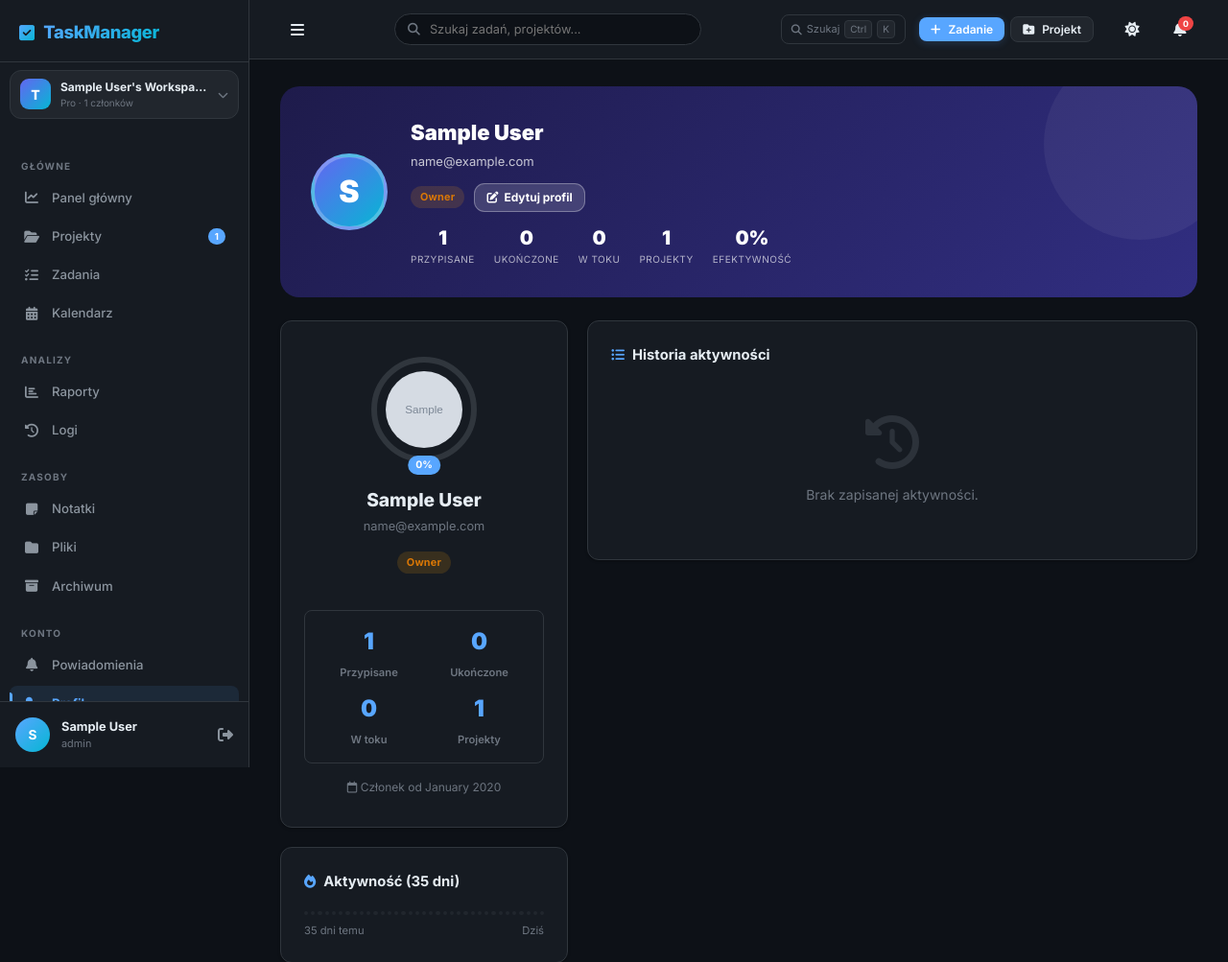
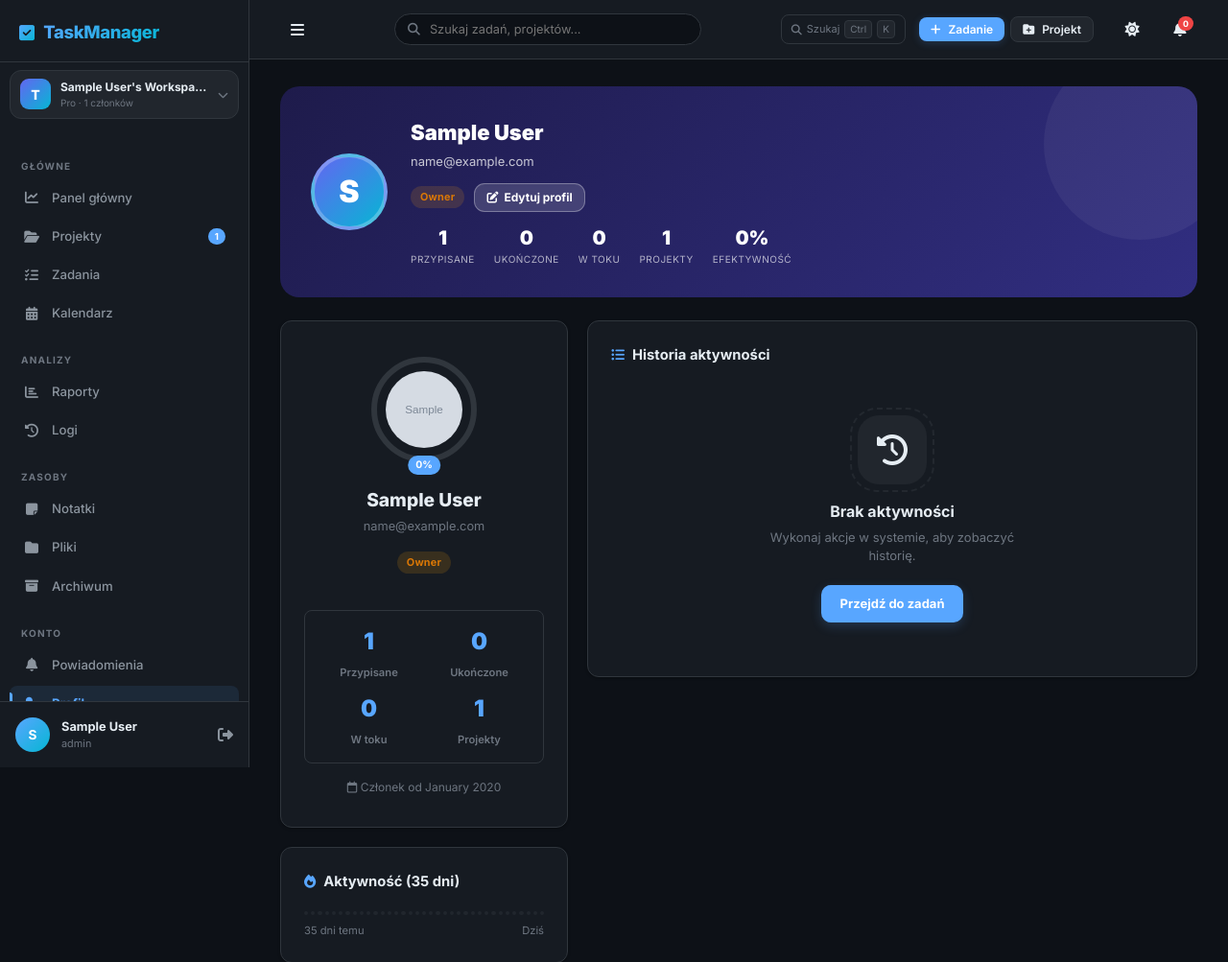
Before and after one commit to a62152253-ctrl/xcom, a PHP site: page /pages/profile.php in a window 1280 px wide. Shown: the top 1003 px of the page at 96% size. Run offline with PHP 8.4, Linux system fonts and the light colour scheme; the visitor is signed in with stand-in values (Sample User, id 1); tables that the repository leaves empty hold one stand-in row (values such as "Sample post"); grey boxes marked "Sample" are stand-in pictures; data that the repository does not hold is empty.

Commit message:
Fix forgot password TODO and upgrade empty states
Implemented password reset email sending in forgot-password.php and upgraded basic empty states to premium versions with CTA in profile, files, and search pages.

Co-authored-by: a62152253-ctrl <238953350+a62152253-ctrl@users.noreply.github.com>

```diff
--- a/auth/forgot-password.php
+++ b/auth/forgot-password.php
@@ -3,6 +3,7 @@
 require_once __DIR__ . '/../includes/session.php';
 require_once __DIR__ . '/../includes/functions.php';
 require_once __DIR__ . '/../config/database.php';
+require_once __DIR__ . '/../config/env.php';
 
 start_secure_session();
 
@@ -44,8 +45,7 @@ if ($_SERVER['REQUEST_METHOD'] === 'POST') {
                     $stmt_update = $db->prepare("UPDATE users SET password_reset_token = ?, password_reset_expires = ? WHERE id = ?");
                     $stmt_update->execute([$reset_token, $expires_at, $user['id']]);
 
-                    // TODO: Send email with reset link
-                    // send_email($email, 'Reset hasła', "Kliknij: /auth/forgot-password.php?step=reset&token=$reset_token");
+                    send_email($email, 'Reset hasła', "Kliknij w ten link, aby zresetować hasło: " . env('APP_URL') . "/auth/forgot-password.php?step=reset&token=$reset_token");
 
                     log_activity($user['id'], 'password_reset_request', 'Password reset requested');
                     $success = 'Jeśli konto istnieje, wyślemy Ci link do resetowania hasła.';
--- a/pages/profile.php
+++ b/pages/profile.php
@@ -144,9 +144,11 @@ $max_heat = max(max($heat_days), 1);
         <h2 class="card-title"><i class="fa-solid fa-list-ul"></i> Historia aktywności</h2>
         <div style="display:flex;flex-direction:column;gap:0">
             <?php if (empty($logs)): ?>
-            <div class="empty-state" style="padding:2rem">
-                <i class="fa-solid fa-history"></i>
-                <p>Brak zapisanej aktywności.</p>
+            <div class="empty-state-premium" style="padding:2rem">
+                <div class="es-icon"><i class="fa-solid fa-history"></i></div>
+                <div class="es-title">Brak aktywności</div>
+                <div class="es-sub">Wykonaj akcje w systemie, aby zobaczyć historię.</div>
+                <a href="/pages/tasks.php" class="es-btn">Przejdź do zadań</a>
             </div>
             <?php else: ?>
             <?php foreach ($logs as $log): ?>
```
Also changed, not shown: pages/files.php (+5 -4 lines), pages/search.php (+5 -4 lines).
